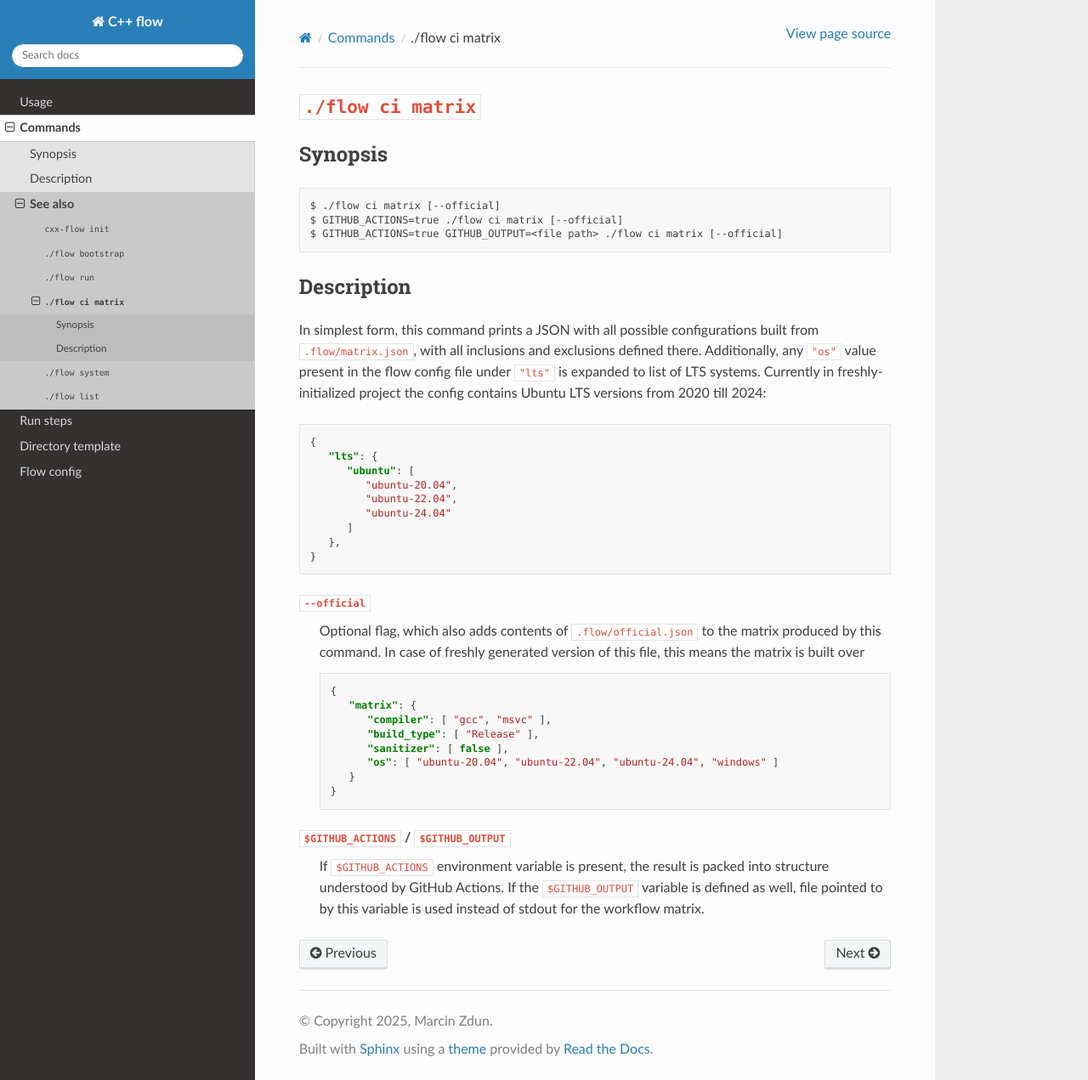
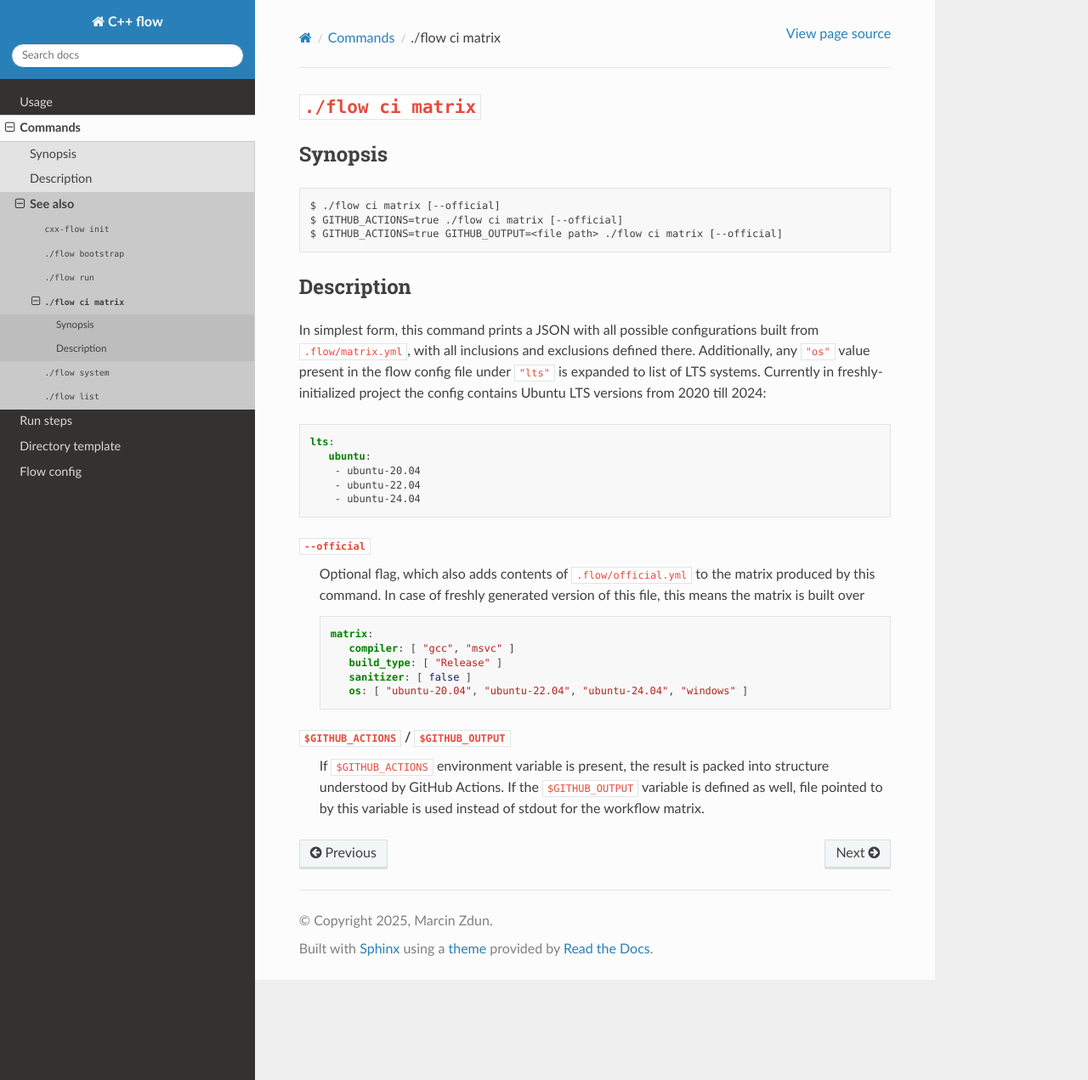
Before and after one commit to mzdun/proj-flow, a Sphinx documentation site: the page built from docs/source/commands/ci-matrix.rst, in a window 1280 px wide and 1271 px high. Shown: the whole window at 85% size. Built offline with Sphinx 7.4.7 and the Read the Docs theme 3.1.0, drawn with Linux system fonts in a browser that asks for light colours; pages that are not in the unit, such as notebooks, are missing from menus.

Commit message:
feat: swap JSON with YAML

```diff
--- a/docs/requirements.txt
+++ b/docs/requirements.txt
@@ -2,3 +2,4 @@ sphinx==8.1.3
 sphinx-rtd-theme==3.0.2
 chevron2021
 prompt_toolkit
+PyYAML
--- a/docs/source/commands/ci-matrix.rst
+++ b/docs/source/commands/ci-matrix.rst
@@ -16,38 +16,31 @@ Description
 -----------
 
 In simplest form, this command prints a JSON with all possible configurations
-built from ``.flow/matrix.json``, with all inclusions and exclusions defined
+built from ``.flow/matrix.yml``, with all inclusions and exclusions defined
 there. Additionally, any ``"os"`` value present in the flow config file under
 ``"lts"`` is expanded to list of LTS systems. Currently in freshly-initialized
 project the config contains Ubuntu LTS versions from 2020 till 2024:
 
-.. code-block:: json
+.. code-block:: yaml
 
-   {
-      "lts": {
-         "ubuntu": [
-            "ubuntu-20.04",
-            "ubuntu-22.04",
-            "ubuntu-24.04"
-         ]
-      },
-   }
+   lts:
+      ubuntu:
+       - ubuntu-20.04
+       - ubuntu-22.04
+       - ubuntu-24.04
 
 ``--official``
-   Optional flag, which also adds contents of ``.flow/official.json`` to the
+   Optional flag, which also adds contents of ``.flow/official.yml`` to the
    matrix produced by this command. In case of freshly generated version of this
    file, this means the matrix is built over
 
-   .. code-block:: json
+   .. code-block:: yaml
 
-      {
-         "matrix": {
-            "compiler": [ "gcc", "msvc" ],
-            "build_type": [ "Release" ],
-            "sanitizer": [ false ],
-            "os": [ "ubuntu-20.04", "ubuntu-22.04", "ubuntu-24.04", "windows" ]
-         }
-      }
+      matrix:
+         compiler: [ "gcc", "msvc" ]
+         build_type: [ "Release" ]
+         sanitizer: [ false ]
+         os: [ "ubuntu-20.04", "ubuntu-22.04", "ubuntu-24.04", "windows" ]
 
 ``$GITHUB_ACTIONS`` / ``$GITHUB_OUTPUT``
    If ``$GITHUB_ACTIONS`` environment variable is present, the result is packed
--- a/docs/source/commands/run.rst
+++ b/docs/source/commands/run.rst
@@ -74,7 +74,7 @@ Similarly, to build Debug binaries, the ``./flow run`` incantation would be
 ``-D config``
     Adds a positive filter to the cartesian product of all possible
     configurations. The ``config`` has a form of ``key=value``, where the key
-    is one of the keys into ``"matrix"`` object in ``.flow/matrix.json``
+    is one of the keys into ``"matrix"`` object in ``.flow/matrix.yml``
     definition and the value is one of the possible values for that key. In case
     of boolean flags, such as ``sanitizer``, the true value is one of "true",
     "on", "yes", "1" and "with-<key>", i.e. "with-sanitizer" for sanitizer.
@@ -87,8 +87,8 @@ Similarly, to build Debug binaries, the ``./flow run`` incantation would be
 
 ``--official``
     If preset, it will further reduce the size of cartesian product of usable
-    configs by merging matrix definition in ``.flow/matrix.json`` with
-    ``.flow/official.json``.
+    configs by merging matrix definition in ``.flow/matrix.yml`` with
+    ``.flow/official.yml``.
 
 ``-s step`` / ``--step step``
     List any number of steps to perform during this run.
--- a/pyproject.toml
+++ b/pyproject.toml
@@ -28,7 +28,7 @@ keywords = ['C/C++', 'developer', 'manager', 'dependency', 'tool', 'ci', 'c++',
 readme = "README.md"
 requires-python = ">=3.10"
 dynamic = ["version"]
-dependencies = ["chevron2021", "prompt_toolkit"]
+dependencies = ["chevron2021", "prompt_toolkit", "PyYAML"]
 
 [project.urls]
 homepage = "https://pypi.org/project/cxx-flow/"
```
Also changed, not shown: docs/source/commands/list.rst (+15 -11 lines), docs/source/config.rst (+37 -39 lines), 11 other files.
